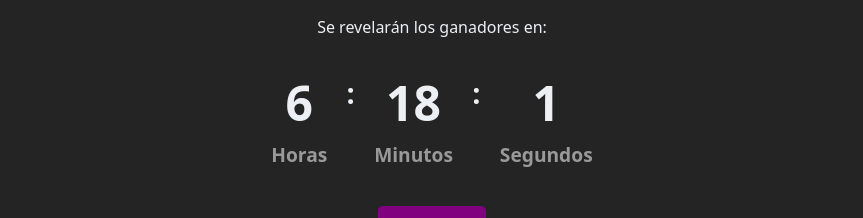
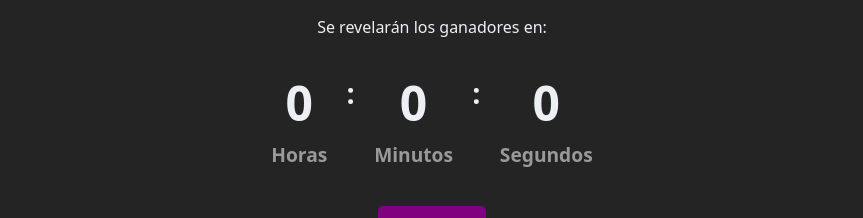
Before and after one commit to risipablo/app-Sorteo, a React (Vite) app in the folder Client/: page / in a window 1280 px wide. Shown: the part 199-417 px from the top of the page, without its empty margins (208-1071 px from the left). Built offline with nearby package versions, Linux system fonts and the light colour scheme; no server answers.

Commit message:
correcion de reloj

```diff
--- a/Client/src/components/reloj/reloj.jsx
+++ b/Client/src/components/reloj/reloj.jsx
@@ -13,11 +13,12 @@ export function Reloj(){
     useEffect(() => {
         const intervalo = setInterval(() => {
             const hoy = new Date();
-            const limite = new Date('2024-9-17')
+            const limite = new Date()
+
 
             const diaRestante = (limite.getDate() - hoy.getDate())
-            const horaRestante = (limite.getHours() + 24 - hoy.getHours() % 24)
-            const minRestante = (limite.getMinutes() + 59 - hoy.getMinutes()) % 60;
+            const horaRestante = (limite.getHours() + 24 - hoy.getHours()) % 24
+            const minRestante = (limite.getMinutes() + 60 - hoy.getMinutes()) % 60;
             const segRestante = ((limite.getSeconds() + 0 - hoy.getSeconds()))
 
             setDia(diaRestante);
@@ -31,6 +32,7 @@ export function Reloj(){
 
     return (
         <div className="reloj">
+
 
 
             <span className="variable">{hora}
```
